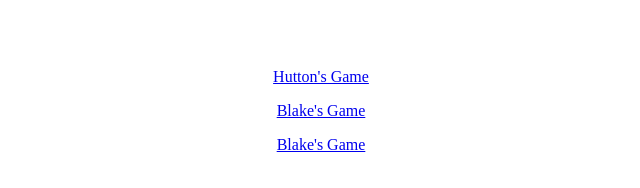
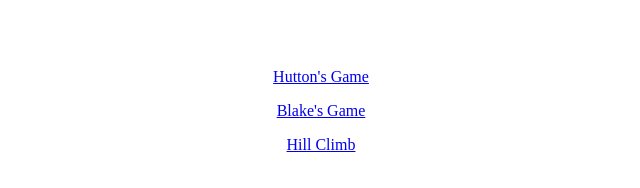
Before and after one commit to mrjhutton/webgl, a plain HTML site: page index.html in a window 1280 px wide. Shown: the full height of the page, 319-959 px from the left. Drawn offline with Linux system fonts and the light colour scheme.

Commit message:
Update index.html

```diff
--- a/index.html
+++ b/index.html
@@ -11,7 +11,7 @@
 	<p></p>
 	<a href="Blake/index.html">Blake's Game</a>
 	<p></p>
-	<a href="Hill/index.html">Blake's Game</a>
+	<a href="HillClimb/index.html">Hill Climb</a>
 
 
 
```
